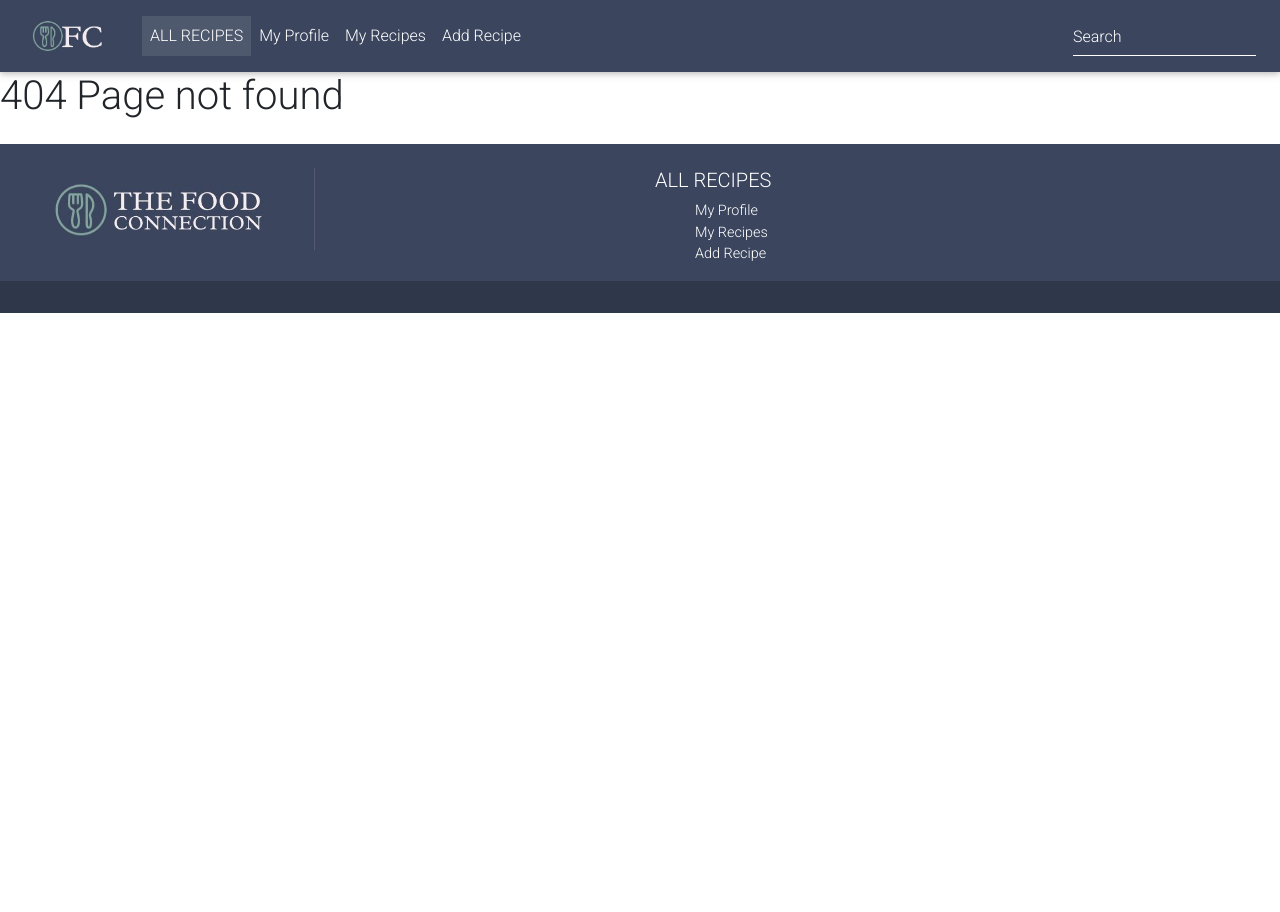
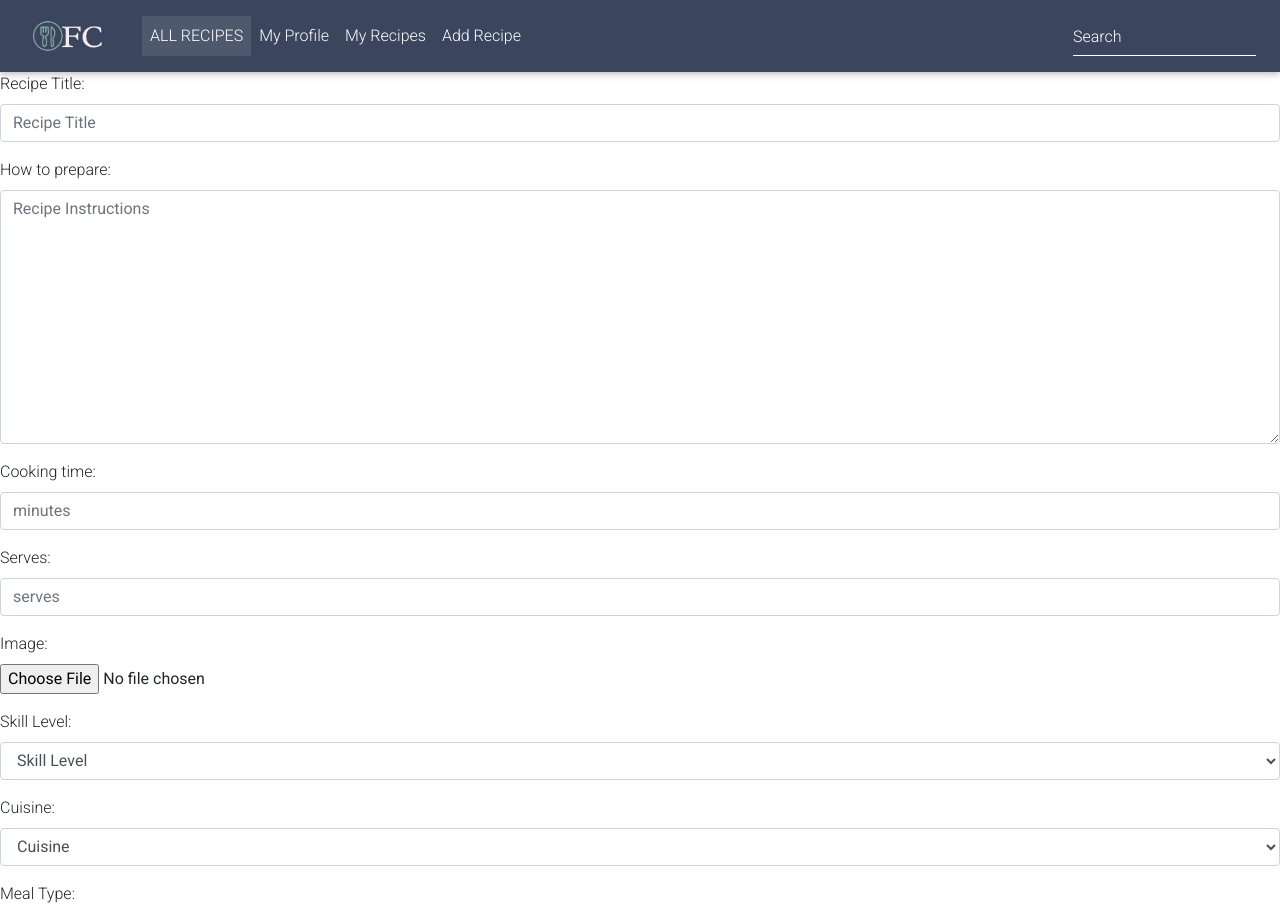
Before and after one commit to The-Food-Connection/foodconnection-client, a React (Create React App) app: page /recipe-new in a window 1280 px wide. Before the commit this address had no page. Shown: the top 912 px of the page. Before the commit the page ends 800 px from the top, so only its background shows below. Built offline with nearby package versions, Linux system fonts and the light colour scheme; sample sign-in values are in the browser's storage.

Commit message:
added recipeForm component to add new recipe to the website - WIP

```diff
--- a/src/App.js
+++ b/src/App.js
@@ -7,6 +7,7 @@ import NavigationBar from "./components/NavigationBar";
 import Footer from "./components/Footer";
 import RecipeList from "./components/RecipeList";
 import Recipe from "./components/Recipe";
+import RecipeForm from "./components/RecipeForm";
 import NotFound from "./components/NotFound";
 import AuthProvider from "./contexts/AuthProvider";
 import ProtectedRoute from "./utils/ProtectedRoute";
@@ -24,6 +25,7 @@ function App() {
             <Route path="/sign-up" exact component={SignUp} />
             <ProtectedRoute path="/recipes" exact component={RecipeList} />
             <ProtectedRoute path="/recipes/:id" exact component={Recipe} />
+            <ProtectedRoute path="/recipe-new" exact component={RecipeForm} />
             <Route render={() => <h1>404 Page not found</h1>} />
           </Switch>
           <Footer />
--- a/src/components/NavigationBar.jsx
+++ b/src/components/NavigationBar.jsx
@@ -36,7 +36,7 @@ export class NavigationBar extends Component {
                 <MDBNavLink to="#!">My Recipes</MDBNavLink>
               </MDBNavItem>
               <MDBNavItem>
-                <MDBNavLink to="#!">Add Recipe</MDBNavLink>
+                <MDBNavLink to="/recipe-new">Add Recipe</MDBNavLink>
               </MDBNavItem>
               <MDBNavItem>
                 {/* <MDBDropdown> */}
--- a/src/components/Recipe.jsx
+++ b/src/components/Recipe.jsx
@@ -15,7 +15,9 @@ export default function Recipe({ match }) {
 
     const data = await response.json();
     console.log(data)
-    setRecipe(data);
+    // to keep just one state, I am adding the image url to the recipe object
+    data.recipe.imageUrl = data.image
+    setRecipe(data.recipe);
   };
 
   useEffect(() => {
@@ -30,7 +32,7 @@ export default function Recipe({ match }) {
           <MDBJumbotron className="p-0">
             <MDBCardImage
               className="img-fluid"
-              src={recipe.image}
+              src={recipe.imageUrl}
             />
             <MDBCardBody>
               <MDBCardTitle className="h3">{recipe.recipe_name}</MDBCardTitle>
--- /dev/null
+++ b/src/components/RecipeForm.jsx
@@ -0,0 +1,108 @@
+import React, { useState, setErrorMessage } from 'react'
+import { Button, Form } from 'react-bootstrap'
+import SelectFC from '../utils/SelectFC'
+
+export default function RecipeForm(history) {
+
+  const formInitialState = {
+    recipe: {
+      recipe_name: '',
+      recipe_instructions: '',
+      cooking_time: '',
+      serves: '',
+      skill_level: '',
+      cuisine: '',
+      meal_type: '',
+      image: ''
+    }
+  }
+
+  const [errorMessage, setErrorMessage] = useState('')
+
+  const [recipeForm, setRecipeForm] = useState(formInitialState)
+
+  const defaultOptions = {
+    cuisine: ["Australian", "Brazilian", "Italian", "Indian", "Asian", "Japanese", "American", "Mexican"],
+    mealType: ["Breakfast", "Lunch", "Dinner", "Dessert", "Snack"],
+    skillLevel: ["Beginner", "Intermediate", "Medium", "Advanced"]
+  }
+
+  const changeInput = (event) => {
+    setRecipeForm({
+      recipe: {
+        ...recipeForm.recipe,
+        [event.target.name]: event.target.value
+      }
+    })
+  }
+
+  const recipePost = async (event) => {
+    console.log(event.target)
+    const formData = new FormData(event.target);
+    const response = await fetch(process.env.REACT_APP_API_URL + "/recipes", {
+      method: 'POST',
+      headers: {
+        Authorization: `Bearer ${localStorage.getItem("token")}`,
+        "Accept": "application/json",
+      },
+      body: formData
+    })
+
+    const data = await response.json();
+
+    if (response.status === 200) {
+      history.push("/recipes");
+    } else {
+      setErrorMessage(data.error);
+    }
+  }
+
+  const createNewRecipe = (event) => {
+    event.preventDefault();
+    // postData(process.env.REACT_APP_API_URL + '/recipes', recipeForm)
+    recipePost(event)
+    // props.updxate.setUpdate(!props.update.update)
+  }
+
+  return (
+    <Form onSubmit={createNewRecipe}>
+      <Form.Group className="mb-3" controlId="recipe_name">
+        <Form.Label>Recipe Title: </Form.Label>
+        <Form.Control type="text" placeholder="Recipe Title" onChange={changeInput} name="recipe_name" />
+      </Form.Group>
+      <Form.Group className="mb-3" controlId="recipe_instructions">
+        <Form.Label>How to prepare: </Form.Label>
+        <Form.Control as="textarea" rows={10} placeholder="Recipe Instructions" onChange={changeInput} name="recipe_instructions" />
+      </Form.Group>
+      <Form.Group className="mb-3" controlId="cooking_time">
+        <Form.Label>Cooking time: </Form.Label>
+        <Form.Control type="number" placeholder="minutes" onChange={changeInput} name="cooking_time" />
+      </Form.Group>
+      <Form.Group className="mb-3" controlId="serves">
+        <Form.Label>Serves: </Form.Label>
+        <Form.Control type="number" placeholder="serves" onChange={changeInput} name="serves" />
+      </Form.Group>
+      <Form.Group className="mb-3" controlId="image">
+        <Form.Label>Image: </Form.Label>
+        <Form.Control type="file" placeholder="image" onChange={changeInput} name="image" />
+      </Form.Group>
+      <Form.Group className="mb-3" controlId="skill_level">
+        <Form.Label>Skill Level: </Form.Label>
+        <SelectFC name="skill_level" text="Skill Level" options={defaultOptions.skillLevel} changeSelect={changeInput}></SelectFC>
+      </Form.Group>
+      <Form.Group className="mb-3" controlId="cuisine">
+        <Form.Label>Cuisine: </Form.Label>
+        <SelectFC name="cuisine" text="Cuisine" options={defaultOptions.cuisine} changeSelect={changeInput}></SelectFC>
+      </Form.Group>
+      <Form.Group className="mb-3" controlId="meal_type">
+        <Form.Label>Meal Type: </Form.Label>
+        <SelectFC name="meal_type" text="Meal Type" options={defaultOptions.mealType} changeSelect={changeInput}></SelectFC>
+      </Form.Group>
+
+      <Button variant="primary" type="submit">
+        Add Recipe
+      </Button>
+
+    </Form>
+  )
+}
--- /dev/null
+++ b/src/utils/SelectFC.jsx
@@ -0,0 +1,21 @@
+import React from 'react'
+import { Form } from 'react-bootstrap';
+
+class SelectFC extends React.Component {
+	constructor(props) {
+		super(props)
+	}
+	//  this.props.select watches the state from outside
+	render() {
+		return (
+			<Form.Control as="select" onChange={this.props.changeSelect} name={this.props.name} text={this.props.text}>
+				<option>{this.props.text}</option>
+				{this.props.options.map((option) => (
+					<option value={option} key={option}>{option}</option>
+				))}
+			</Form.Control>
+		)
+	}
+}
+
+export default SelectFC;
```
